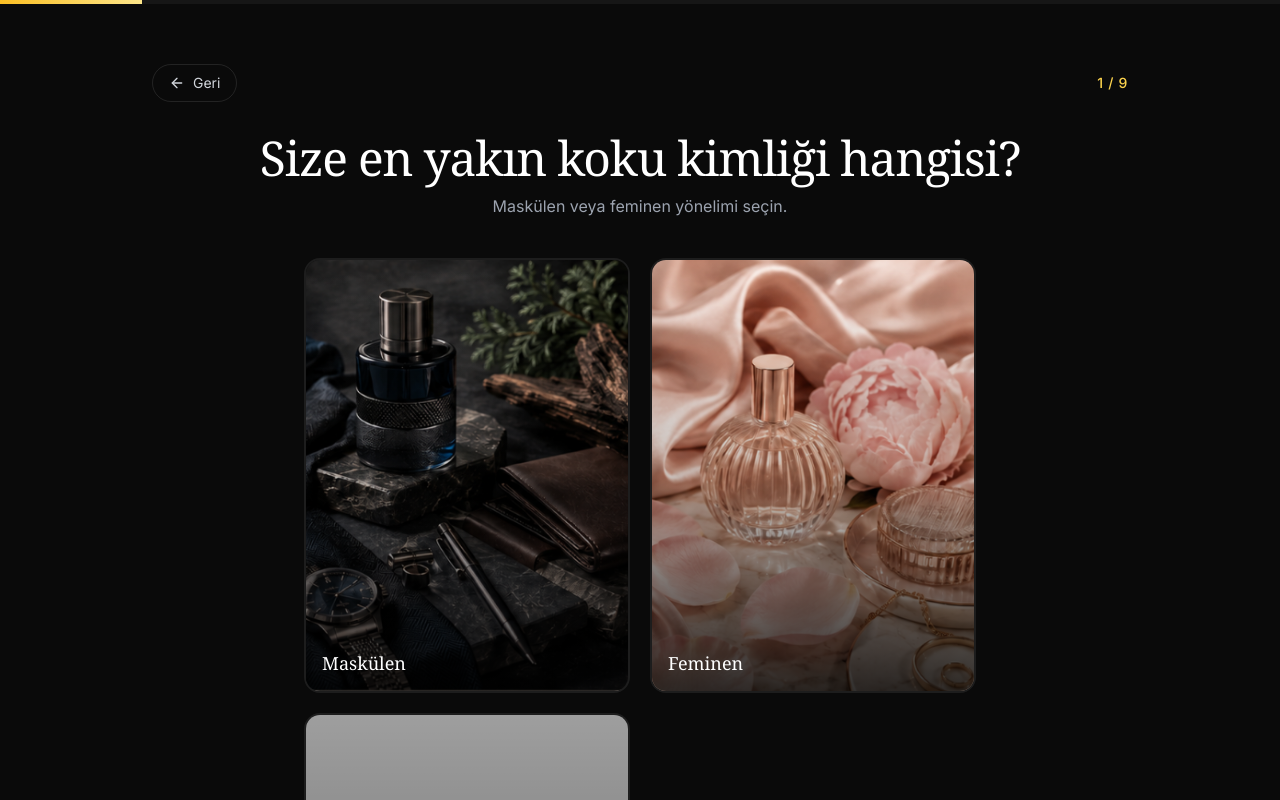
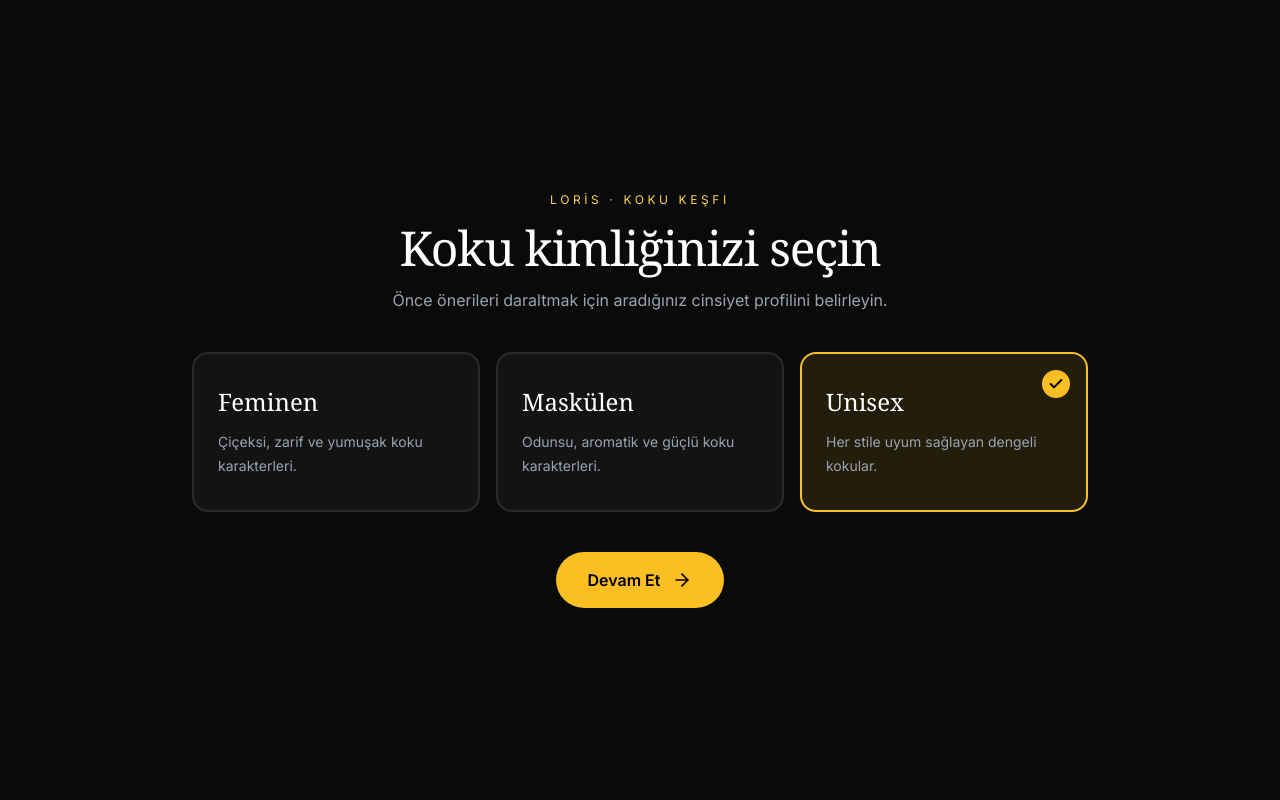
Before and after one commit to omersaidylmz/loris_test_, a React (Vite) app: page / in a window 1280 px wide. Both pictures are taken after a click on the button "Yolculuğa Başla". Shown: the top 800 px of the page. Built offline with nearby package versions, Linux system fonts and the light colour scheme; grey boxes are pictures that could not be loaded.

Commit message:
feat: introduce gender and collection filters in recommendation process
Co-authored-by: Ömer Said Yilmaz <138215648+omersaidylmz@users.noreply.github.com>

```diff
--- a/src/App.tsx
+++ b/src/App.tsx
@@ -1,20 +1,23 @@
 import { useState, useCallback } from "react";
 import { StartScreen } from "@/components/StartScreen";
+import { FilterScreen, GENDER_OPTIONS, COLLECTION_OPTIONS } from "@/components/FilterScreen";
 import { QuizScreen } from "@/components/QuizScreen";
 import { ResultsScreen } from "@/components/ResultsScreen";
 import { QUIZ_STEPS } from "@/data/quizData";
 import type { RecommendationResult } from "@/lib/recommendation/types";
 
-type Phase = "start" | "quiz" | "results" | "loading";
+type Phase = "start" | "gender" | "collection" | "quiz" | "results" | "loading";
 
 function App() {
   const [phase, setPhase] = useState<Phase>("start");
   const [stepIndex, setStepIndex] = useState(0);
   const [answers, setAnswers] = useState<string[][]>([]);
+  const [gender, setGender] = useState("Unisex");
+  const [collection, setCollection] = useState("Frequence");
   const [recommendation, setRecommendation] = useState<RecommendationResult | null>(null);
 
   const handleStart = useCallback(() => {
-    setPhase("quiz");
+    setPhase("gender");
     setStepIndex(0);
     setAnswers([]);
   }, []);
@@ -30,7 +33,7 @@ function App() {
       } else {
         setPhase("loading");
         import("@/lib/recommendation/api").then(({ getRecommendations }) => {
-          getRecommendations(newAnswers).then((result) => {
+          getRecommendations(newAnswers, { gender, collection }).then((result) => {
             setRecommendation(result);
             setPhase("results");
           }).catch(() => {
@@ -41,7 +44,7 @@ function App() {
         });
       }
     },
-    [stepIndex, answers],
+    [stepIndex, answers, gender, collection],
   );
 
   const handleBack = useCallback(() => {
@@ -61,6 +64,14 @@ function App() {
 
   if (phase === "start") {
     return <StartScreen onStart={handleStart} />;
+  }
+
+  if (phase === "gender") {
+    return <FilterScreen title="Koku kimliğinizi seçin" subtitle="Önce önerileri daraltmak için aradığınız cinsiyet profilini belirleyin." options={GENDER_OPTIONS} selectedId={gender} onSelect={setGender} onContinue={() => setPhase("collection")} />;
+  }
+
+  if (phase === "collection") {
+    return <FilterScreen title="Koleksiyonunuzu seçin" subtitle="Frequence, Kreasyon veya Niche koleksiyonlarından size uygun olanı seçin." options={COLLECTION_OPTIONS} selectedId={collection} onSelect={setCollection} onContinue={() => setPhase("quiz")} />;
   }
 
   if (phase === "loading") {
--- /dev/null
+++ b/src/components/FilterScreen.tsx
@@ -0,0 +1,62 @@
+import { ArrowRight, Check } from "lucide-react";
+
+interface FilterOption {
+  id: string;
+  label: string;
+  description: string;
+}
+
+interface FilterScreenProps {
+  title: string;
+  subtitle: string;
+  options: FilterOption[];
+  selectedId: string;
+  onSelect: (id: string) => void;
+  onContinue: () => void;
+}
+
+export function FilterScreen({ title, subtitle, options, selectedId, onSelect, onContinue }: FilterScreenProps) {
+  return (
+    <main className="min-h-screen bg-[#0a0a0a] px-6 py-14 text-white">
+      <div className="mx-auto flex min-h-[calc(100vh-7rem)] max-w-4xl flex-col justify-center">
+        <div className="mb-10 text-center">
+          <p className="mb-4 text-xs uppercase tracking-[0.3em] text-amber-300">LORİS · Koku keşfi</p>
+          <h1 className="font-serif text-4xl font-light tracking-tight sm:text-5xl">{title}</h1>
+          <p className="mx-auto mt-4 max-w-xl text-sm leading-6 text-gray-400 sm:text-base">{subtitle}</p>
+        </div>
+        <div className="grid gap-4 sm:grid-cols-3">
+          {options.map((option) => {
+            const selected = selectedId === option.id;
+            return (
+              <button key={option.id} type="button" onClick={() => onSelect(option.id)} aria-pressed={selected}
+                className="relative min-h-40 rounded-2xl border-2 p-6 text-left transition-all hover:-translate-y-1 hover:border-amber-300/60"
+                style={{ borderColor: selected ? "rgb(251 191 36)" : "rgba(255,255,255,0.1)", background: selected ? "rgba(251,191,36,0.1)" : "rgba(255,255,255,0.04)" }}>
+                {selected && <span className="absolute right-4 top-4 flex size-7 items-center justify-center rounded-full bg-amber-400 text-black"><Check className="size-4" strokeWidth={3} /></span>}
+                <span className="font-serif text-2xl">{option.label}</span>
+                <span className="mt-3 block text-sm leading-6 text-gray-400">{option.description}</span>
+              </button>
+            );
+          })}
+        </div>
+        <div className="mt-10 flex justify-center">
+          <button type="button" onClick={onContinue} disabled={!selectedId}
+            className="inline-flex items-center gap-3 rounded-full bg-amber-400 px-8 py-4 font-semibold text-black transition hover:bg-amber-300 disabled:cursor-not-allowed disabled:bg-white/10 disabled:text-gray-500">
+            Devam Et <ArrowRight className="size-5" />
+          </button>
+        </div>
+      </div>
+    </main>
+  );
+}
+
+export const GENDER_OPTIONS = [
+  { id: "Kadın", label: "Feminen", description: "Çiçeksi, zarif ve yumuşak koku karakterleri." },
+  { id: "Erkek", label: "Maskülen", description: "Odunsu, aromatik ve güçlü koku karakterleri." },
+  { id: "Unisex", label: "Unisex", description: "Her stile uyum sağlayan dengeli kokular." },
+];
+
+export const COLLECTION_OPTIONS = [
+  { id: "Frequence", label: "Frequence", description: "Günlük kullanıma uygun, erişilebilir koku dünyası." },
+  { id: "Kreasyon", label: "Kreasyon", description: "Özgün ve yaratıcı kompozisyonları keşfedin." },
+  { id: "Niche", label: "Niche", description: "Daha seçkin ve karakter sahibi koku profilleri." },
+];
--- a/src/lib/recommendation/api.ts
+++ b/src/lib/recommendation/api.ts
@@ -1,6 +1,6 @@
 import { createClient } from "@supabase/supabase-js";
 import type { RecommendationResult, RecommendationItem, ScoredCandidate, PerfumeEnriched } from "./types";
-import { recommendSync } from "./recommend";
+import { recommendSync, type RecommendationFilters } from "./recommend";
 import { getEnrichedPerfumes } from "./perfumeEnricher";
 import { buildUserProfile, quizAnswersFromOptionIds } from "./profileBuilder";
 
@@ -16,10 +16,11 @@ interface EdgeFunctionResponse {
 
 export async function getRecommendations(
   selectedIdsPerStep: string[][],
+  filters?: RecommendationFilters,
 ): Promise<RecommendationResult> {
   const t0 = performance.now();
 
-  const syncResult = recommendSync(selectedIdsPerStep);
+  const syncResult = recommendSync(selectedIdsPerStep, filters);
 
   try {
     const userProfile = buildUserProfile(quizAnswersFromOptionIds(selectedIdsPerStep));
--- a/src/lib/recommendation/recommend.ts
+++ b/src/lib/recommendation/recommend.ts
@@ -61,9 +61,25 @@ export interface RecommendOptions {
   llmRerank?: (candidates: ScoredCandidate[], userProfile: UserScentProfile) => Promise<RecommendationItem[]>;
 }
 
+export interface RecommendationFilters {
+  gender: string;
+  collection: string;
+}
+
+function filterPerfumes(perfumes: PerfumeEnriched[], filters?: RecommendationFilters): PerfumeEnriched[] {
+  if (!filters) return perfumes;
+  return perfumes.filter((perfume) => {
+    const genderMap: Record<string, string> = { Kadın: "female", Erkek: "male", Unisex: "unisex" };
+    const genderMatch = perfume.gender_profile === (genderMap[filters.gender] ?? "unisex");
+    const collectionMatch = perfume.name.toLocaleLowerCase("tr-TR").includes(filters.collection.toLocaleLowerCase("tr-TR"));
+    return genderMatch && collectionMatch;
+  });
+}
+
 export async function recommend(
   selectedIdsPerStep: string[][],
   options: RecommendOptions = {},
+  filters?: RecommendationFilters,
 ): Promise<RecommendationResult> {
   const t0 = performance.now();
 
@@ -71,7 +87,7 @@ export async function recommend(
   const userProfile = buildUserProfile(answers);
   const tProfile = performance.now();
 
-  const allPerfumes = getEnrichedPerfumes();
+  const allPerfumes = filterPerfumes(getEnrichedPerfumes(), filters);
   const semanticCandidates = vectorRetrieval(userProfile, allPerfumes);
   const ranked = rankCandidates(userProfile, semanticCandidates);
   const tRank = performance.now();
@@ -124,6 +140,7 @@ export async function recommend(
 
 export function recommendSync(
   selectedIdsPerStep: string[][],
+  filters?: RecommendationFilters,
 ): RecommendationResult {
   const t0 = performance.now();
 
@@ -131,7 +148,7 @@ export function recommendSync(
   const userProfile = buildUserProfile(answers);
   const tProfile = performance.now();
 
-  const allPerfumes = getEnrichedPerfumes();
+  const allPerfumes = filterPerfumes(getEnrichedPerfumes(), filters);
   const semanticCandidates = vectorRetrieval(userProfile, allPerfumes);
   const ranked = rankCandidates(userProfile, semanticCandidates);
   const tRank = performance.now();
```
